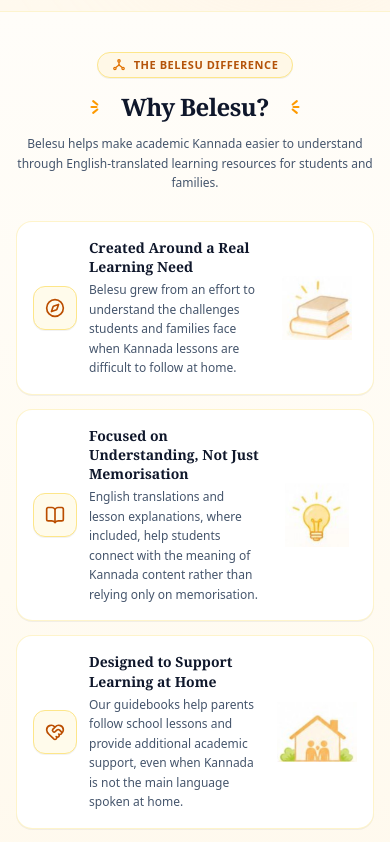
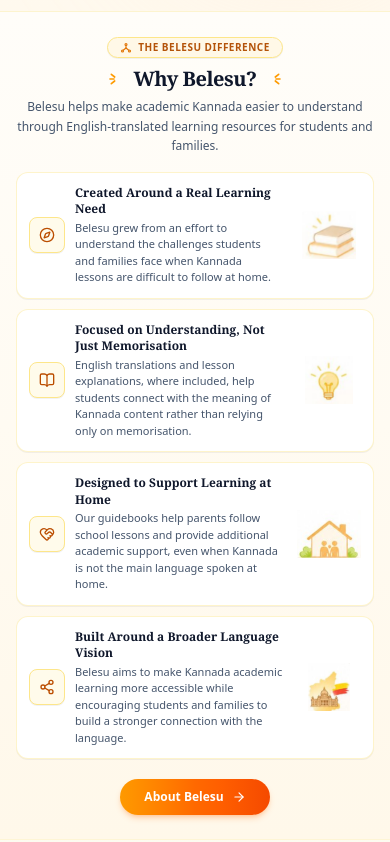
Before and after one commit to Krishna199399/belasu, a Next.js app: page / in a window 390 px wide. Shown: the part 4320-5162 px from the top of the page. Built offline with nearby package versions, Linux system fonts and the light colour scheme; no server answers.

Commit message:
fix(ui): tighten margins and padding in Why Belesu section for compact desktop and mobile presentation

```diff
--- a/src/components/home/WhyChooseBelesu.tsx
+++ b/src/components/home/WhyChooseBelesu.tsx
@@ -49,14 +49,14 @@ const tenets: BrandTenet[] = [
 
 export const WhyChooseBelesu: React.FC = () => {
   return (
-    <section className="relative py-10 sm:py-14 lg:py-18 bg-gradient-to-b from-[#FFFDF9] via-[#FFFBF2] to-[#FFF8EA] border-b border-amber-100/70 overflow-hidden">
-      <div className="max-w-[1360px] mx-auto px-4 sm:px-6 lg:px-8 relative z-10">
+    <section className="relative py-6 sm:py-8 lg:py-10 bg-gradient-to-b from-[#FFFDF9] via-[#FFFBF2] to-[#FFF8EA] border-b border-amber-100/70 overflow-hidden">
+      <div className="max-w-[1280px] mx-auto px-4 sm:px-6 lg:px-8 relative z-10">
 
-        {/* Header matching Belesu mobile & desktop reference verbatim */}
-        <div className="text-center max-w-2xl mx-auto space-y-2.5 mb-7 sm:mb-10">
+        {/* Header (Compact spacing) */}
+        <div className="text-center max-w-2xl mx-auto space-y-1.5 mb-4 sm:mb-6">
           {/* Top Pill Badge */}
-          <div className="inline-flex items-center gap-2 px-3.5 py-1 rounded-full bg-[#FFF8E7] border border-[#FDE68A] text-[#B45309] text-[11px] sm:text-xs font-black uppercase tracking-wider shadow-2xs">
-            <svg className="w-3.5 h-3.5 text-amber-600" viewBox="0 0 24 24" fill="none" stroke="currentColor" strokeWidth="2.2" strokeLinecap="round" strokeLinejoin="round">
+          <div className="inline-flex items-center gap-1.5 px-3 py-0.5 rounded-full bg-[#FFF8E7] border border-[#FDE68A] text-[#B45309] text-[10px] sm:text-[11px] font-black uppercase tracking-wider shadow-2xs">
+            <svg className="w-3 h-3 text-amber-600" viewBox="0 0 24 24" fill="none" stroke="currentColor" strokeWidth="2.2" strokeLinecap="round" strokeLinejoin="round">
               <circle cx="12" cy="5" r="2" />
               <circle cx="5" cy="18" r="2" />
               <circle cx="19" cy="18" r="2" />
@@ -68,20 +68,20 @@ export const WhyChooseBelesu: React.FC = () => {
           </div>
 
           {/* Heading with Decorative Radiant Rays */}
-          <div className="flex items-center justify-center gap-3 sm:gap-4 pt-1">
+          <div className="flex items-center justify-center gap-2.5 sm:gap-3 pt-0.5">
             {/* Left Rays */}
-            <svg className="w-5 h-5 sm:w-6 sm:h-6 text-amber-500 shrink-0 select-none" viewBox="0 0 24 24" fill="none" stroke="currentColor" strokeWidth="2.5" strokeLinecap="round">
+            <svg className="w-4 h-4 sm:w-5 sm:h-5 text-amber-500 shrink-0 select-none" viewBox="0 0 24 24" fill="none" stroke="currentColor" strokeWidth="2.5" strokeLinecap="round">
               <line x1="3" y1="12" x2="9" y2="12" />
               <line x1="5" y1="5" x2="10" y2="9" />
               <line x1="5" y1="19" x2="10" y2="15" />
             </svg>
 
-            <h2 className="text-2xl sm:text-3xl lg:text-4xl font-serif font-black text-slate-900 tracking-tight leading-tight">
+            <h2 className="text-xl sm:text-2xl lg:text-3xl font-serif font-black text-slate-900 tracking-tight leading-tight">
               Why Belesu?
             </h2>
 
             {/* Right Rays */}
-            <svg className="w-5 h-5 sm:w-6 sm:h-6 text-amber-500 shrink-0 select-none" viewBox="0 0 24 24" fill="none" stroke="currentColor" strokeWidth="2.5" strokeLinecap="round">
+            <svg className="w-4 h-4 sm:w-5 sm:h-5 text-amber-500 shrink-0 select-none" viewBox="0 0 24 24" fill="none" stroke="currentColor" strokeWidth="2.5" strokeLinecap="round">
               <line x1="21" y1="12" x2="15" y2="12" />
               <line x1="19" y1="5" x2="14" y2="9" />
               <line x1="19" y1="19" x2="14" y2="15" />
@@ -89,41 +89,41 @@ export const WhyChooseBelesu: React.FC = () => {
           </div>
 
           {/* Subtitle verbatim */}
-          <p className="text-xs sm:text-sm text-slate-600 leading-relaxed font-normal max-w-xl mx-auto pt-0.5">
+          <p className="text-xs sm:text-[13px] text-slate-600 leading-relaxed font-normal max-w-xl mx-auto">
             Belesu helps make academic Kannada easier to understand through English-translated learning resources for students and families.
           </p>
         </div>
 
-        {/* 4 Cards Grid: 1 column on Mobile, 2x2 Balanced Grid on Desktop */}
-        <div className="grid grid-cols-1 md:grid-cols-2 gap-3.5 sm:gap-5 max-w-5xl mx-auto">
+        {/* 4 Cards Grid (Tight & Compact 2x2 layout) */}
+        <div className="grid grid-cols-1 md:grid-cols-2 gap-2.5 sm:gap-3.5 max-w-4xl mx-auto">
           {tenets.map((item, idx) => {
             const Icon = item.icon;
             return (
               <div
                 key={idx}
-                className="bg-white rounded-2xl sm:rounded-3xl p-4 sm:p-5 lg:p-6 border border-amber-100/90 shadow-2xs hover:shadow-md hover:border-amber-300 transition-all duration-300 flex items-center justify-between gap-3 sm:gap-4 group"
+                className="bg-white rounded-xl sm:rounded-2xl p-3 sm:p-4 border border-amber-100/90 shadow-2xs hover:shadow-xs hover:border-amber-300 transition-all duration-200 flex items-center justify-between gap-2.5 sm:gap-3.5 group"
               >
                 {/* Left Icon Container */}
-                <div className="w-11 h-11 sm:w-12 sm:h-12 rounded-xl sm:rounded-2xl bg-[#FFFBEB] border border-[#FDE68A] flex items-center justify-center shrink-0 shadow-2xs group-hover:scale-105 group-hover:bg-amber-100 transition-transform duration-200">
-                  <Icon className="w-5 h-5 text-amber-700" />
+                <div className="w-9 h-9 sm:w-10 sm:h-10 rounded-lg sm:rounded-xl bg-[#FFFBEB] border border-[#FDE68A] flex items-center justify-center shrink-0 shadow-2xs group-hover:scale-105 group-hover:bg-amber-100 transition-transform duration-200">
+                  <Icon className="w-4 h-4 sm:w-4.5 sm:h-4.5 text-amber-700" />
                 </div>
 
                 {/* Middle Content */}
                 <div className="flex-1 min-w-0 pr-1">
-                  <h3 className="text-sm sm:text-base font-serif font-black text-slate-900 leading-snug mb-1 group-hover:text-amber-900 transition-colors">
+                  <h3 className="text-xs sm:text-sm font-serif font-black text-slate-900 leading-snug mb-0.5 group-hover:text-amber-900 transition-colors">
                     {item.title}
                   </h3>
-                  <p className="text-xs sm:text-[13px] text-slate-600 leading-relaxed font-normal">
+                  <p className="text-[11px] sm:text-xs text-slate-600 leading-normal sm:leading-relaxed font-normal">
                     {item.description}
                   </p>
                 </div>
 
                 {/* Right Thematic Illustration */}
-                <div className="shrink-0 w-20 sm:w-24 lg:w-28 flex items-center justify-end">
+                <div className="shrink-0 w-16 sm:w-20 flex items-center justify-end">
                   <img
                     src={item.illustration}
                     alt={item.illustrationAlt}
-                    className="w-full max-h-16 sm:max-h-20 lg:max-h-24 object-contain select-none group-hover:scale-105 transition-transform duration-200"
+                    className="w-full max-h-12 sm:max-h-14 lg:max-h-16 object-contain select-none group-hover:scale-105 transition-transform duration-200"
                     loading="lazy"
                   />
                 </div>
@@ -132,14 +132,14 @@ export const WhyChooseBelesu: React.FC = () => {
           })}
         </div>
 
-        {/* Bottom CTA Button verbatim */}
-        <div className="text-center pt-8 sm:pt-10">
+        {/* Bottom CTA Button verbatim (Compact) */}
+        <div className="text-center pt-5 sm:pt-6">
           <Link
             href="/about"
-            className="inline-flex items-center justify-center gap-2 px-8 sm:px-10 py-3 sm:py-3.5 bg-gradient-to-r from-amber-500 via-orange-500 to-orange-600 hover:from-amber-600 hover:to-orange-700 text-white font-bold text-sm sm:text-base rounded-full shadow-lg shadow-orange-500/25 hover:shadow-orange-500/35 transition-all transform active:scale-95"
+            className="inline-flex items-center justify-center gap-2 px-6 sm:px-8 py-2.5 sm:py-3 bg-gradient-to-r from-amber-500 via-orange-500 to-orange-600 hover:from-amber-600 hover:to-orange-700 text-white font-bold text-xs sm:text-sm rounded-full shadow-md shadow-orange-500/25 hover:shadow-orange-500/35 transition-all transform active:scale-95"
           >
             <span>About Belesu</span>
-            <ArrowRight className="w-4 h-4 sm:w-5 sm:h-5 text-white" />
+            <ArrowRight className="w-3.5 h-3.5 sm:w-4 sm:h-4 text-white" />
           </Link>
         </div>
 
```
